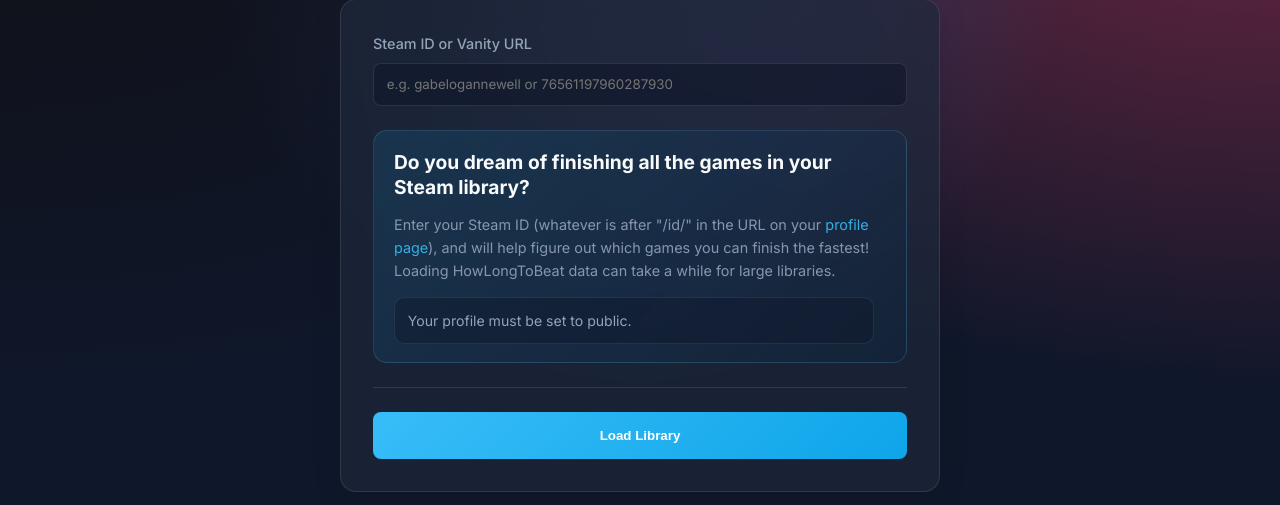
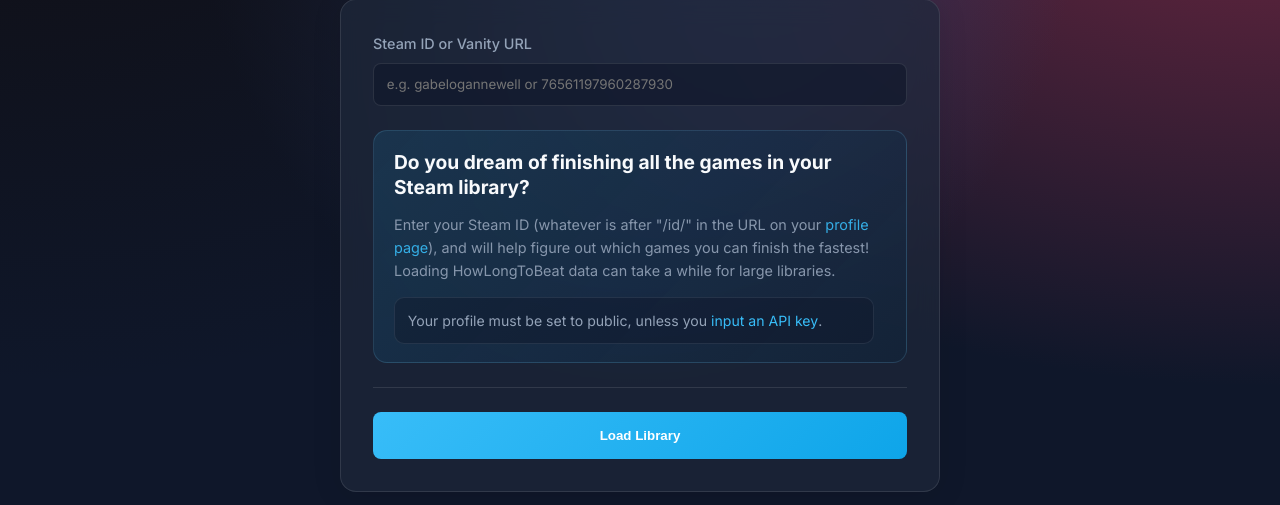
Before and after one commit to clintheinrich/steam-snowball, a Flask app: page / in a window 1280 px wide. Shown: the part 179-684 px from the top of the page. Run offline with Flask 3, Linux system fonts and the light colour scheme.

Commit message:
front end change

```diff
--- a/templates/index.html
+++ b/templates/index.html
@@ -25,7 +25,7 @@
                 <h2 class="details-heading">Do you dream of finishing all the games in your Steam library?</h2>
                 <p class="details-copy">Enter your Steam ID (whatever is after "/id/" in the URL on your <a href="https://steamcommunity.com/my/profile" target="_blank" rel="noopener noreferrer" class="accent-link">profile page</a>), and will help figure out which games you can finish the fastest! Loading HowLongToBeat data can take a while for large libraries.</p>
                 <div class="details-note">
-                     Your profile must be set to public.
+                     Your profile must be set to public, unless you <button type="button" id="revealApiKey" class="api-key-trigger" aria-expanded="false" aria-controls="apiKeyPanel">input an API key</button>.
                 </div>
             </div>
             <div class="section-divider" aria-hidden="true"></div>
```
